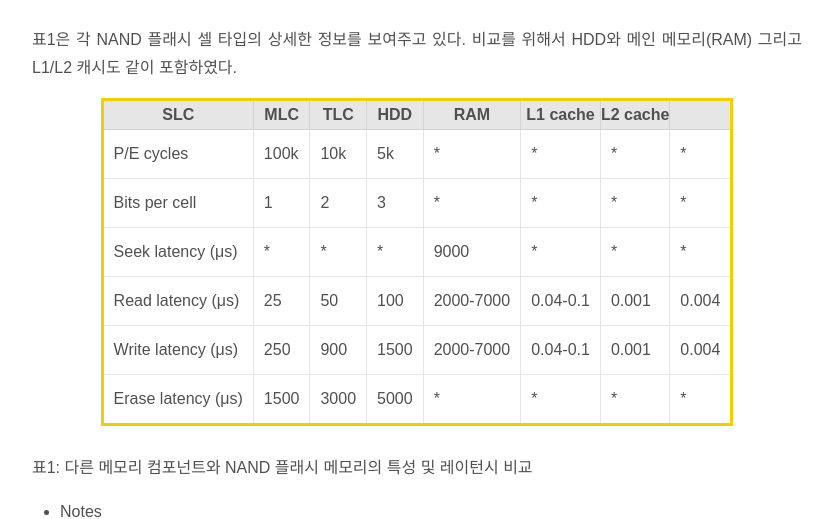
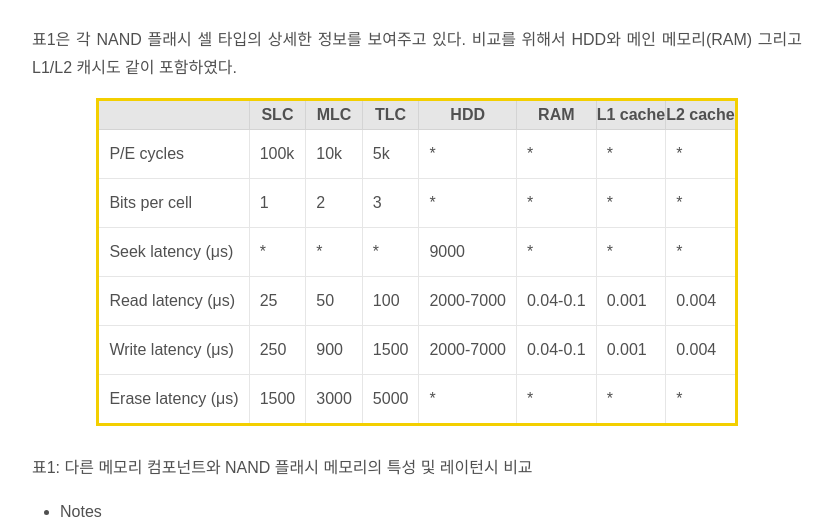
Before and after one commit to saltfactory/kakao.github.io, a Jekyll site: the page built from _posts/2016-07-14-coding-for-ssd-part-2.md, in a window 1280 px wide. Shown: the part 2254-2773 px from the top of the page, without its empty margins (223-1056 px from the left). Built offline with Jekyll 4.4.1, drawn with Linux system fonts in a browser that asks for light colours; some web fonts are replaced; comment, search, counter and statistics services are not loaded.

Commit message:
Prepend table column on header row of "Table 1"
Prepend table column on header row of "Table 1"

```diff
--- a/_posts/2016-07-14-coding-for-ssd-part-2.md
+++ b/_posts/2016-07-14-coding-for-ssd-part-2.md
@@ -55,8 +55,8 @@ NAND 플래시 메모리 모듈의 중요한 속성은 수명이 제한적(Weari
 
 표1은 각 NAND 플래시 셀 타입의 상세한 정보를 보여주고 있다. 비교를 위해서 HDD와 메인 메모리(RAM) 그리고 L1/L2 캐시도 같이 포함하였다.
 
-| SLC | MLC | TLC | HDD | RAM | L1 cache | L2 cache |
-|-----|-----|-----|-----|-----|----------|----------|
+|     | SLC | MLC | TLC | HDD | RAM | L1 cache | L2 cache |
+|-----|-----|-----|-----|-----|-----|----------|----------|
 | P/E cycles | 100k | 10k | 5k | * | * | * | * |
 | Bits per cell | 1 | 2 | 3 | * | * | * | * |
 | Seek latency (μs) | * | * | * | 9000 | * | * | * |
```
